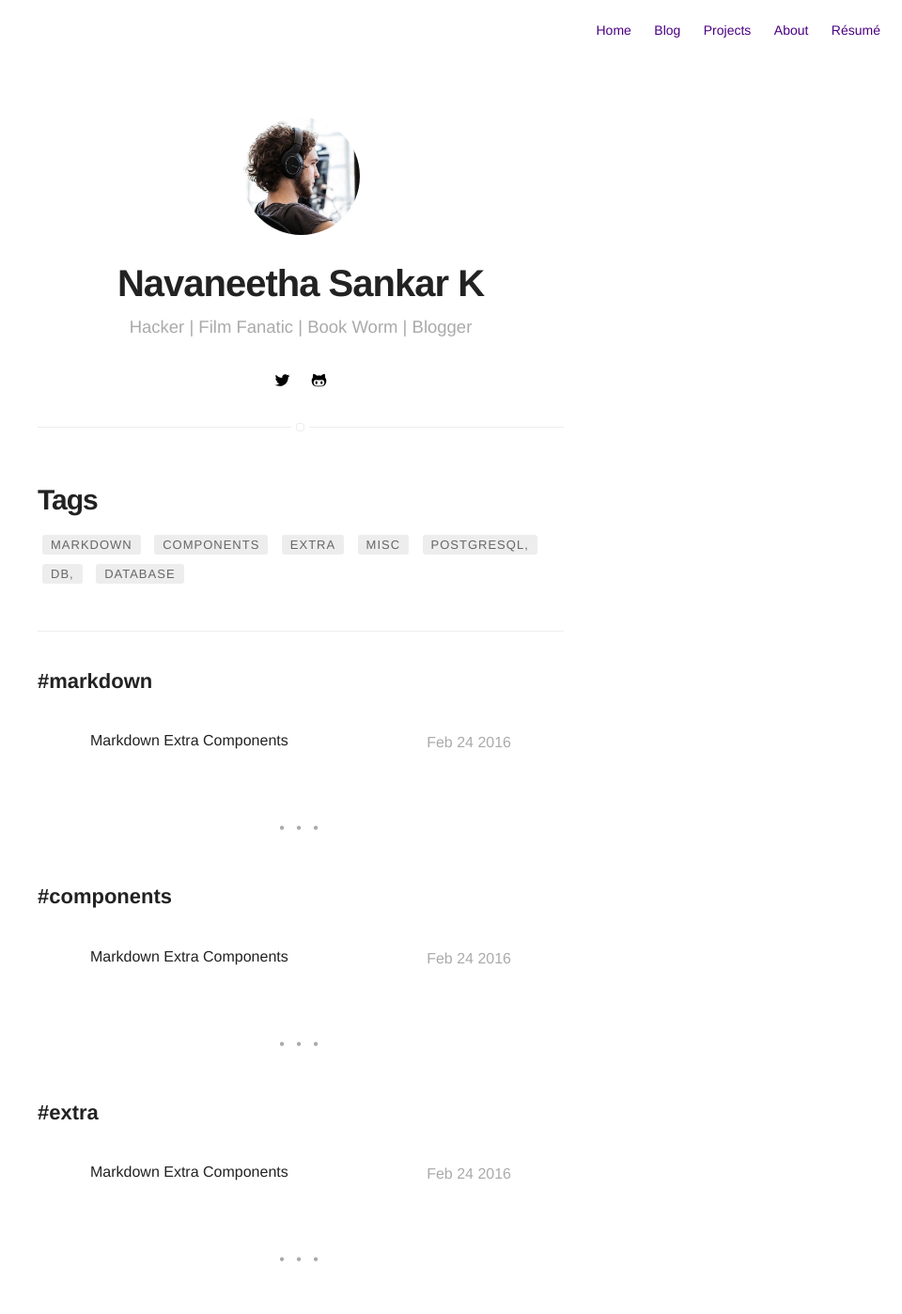
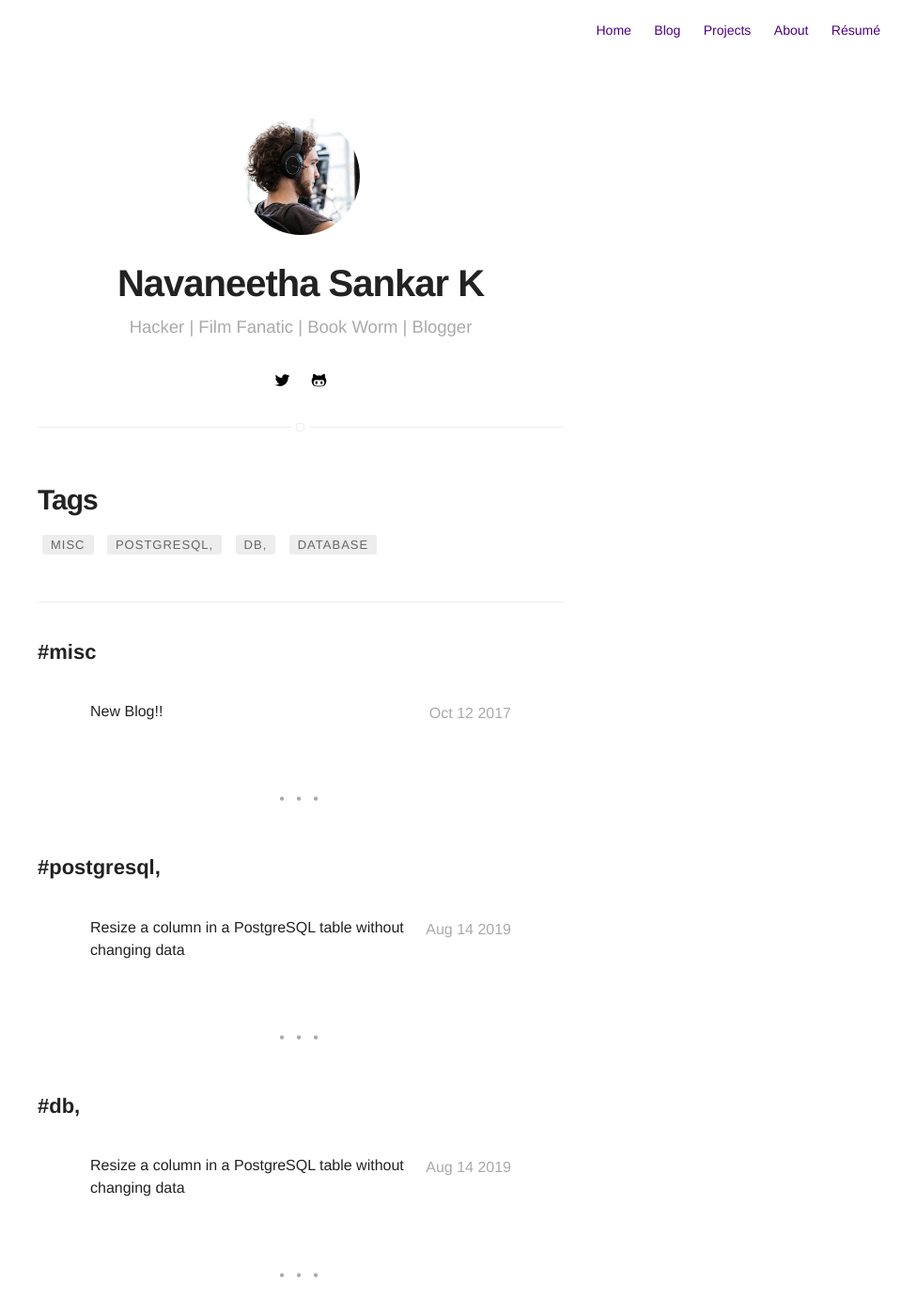
Before and after one commit to knsankar/knsankar.github.io, a Jekyll site: the page built from tags.html, in a window 1280 px wide and 1400 px high. Shown: the whole window at 94% size, without its empty margins (320-1280 px from the left). Built offline with Jekyll 4.4.1, drawn with Linux system fonts in a browser that asks for light colours.

Commit message:
New Template
New Template

```diff
--- a/_posts/2015-02-24-markdown-extra-components.markdown
+++ /dev/null
@@ -1,196 +0,0 @@
----
-title: "Markdown Extra Components"
-layout: post
-date: 2016-02-24 22:48
-image: /assets/images/markdown.jpg
-headerImage: false
-tag:
-- markdown
-- components
-- extra
-category: blog
-author: jamesfoster
-description: Markdown summary with different options
----
-
-## Summary:
-
-You can pick as item to see how to apply in markdown.
-
-#### Especial Elements
-- [Evidence](#evidence)
-- [Side-by-Side](#side-by-side)
-- [Star](#star)
-- [Especial Breaker](#especial-breaker)
-- [Spoiler](#spoiler)
-
-#### External Elements
-- [Gist](#gist)
-- [Codepen](#codepen)
-- [Slideshare](#slideshare)
-- [Videos](#videos)
-
----
-
-## Evidence
-
-You can try the evidence!
-
-<span class="evidence">Paragraphs can be written like so. A paragraph is the basic block of Markdown. A paragraph is what text will turn into when there is no reason it should become anything else.</span>
-
-{% highlight html %}
-<span class="evidence">Paragraphs can be written like so. A paragraph is the basic block of Markdown. A paragraph is what text will turn into when there is no reason it should become anything else.</span>
-{% endhighlight %}
-
----
-
-## Side-by-side
-
-Like the [Medium](https://medium.com/) component.
-
-**Image** on the left and **Text** on the right:
-
-{% highlight html %}
-<div class="side-by-side">
-    <div class="toleft">
-        <img class="image" src="{{ site.url }}/{{ site.picture }}" alt="Alt Text">
-        <figcaption class="caption">Photo by John Doe</figcaption>
-    </div>
-
-    <div class="toright">
-        <p>Lorem ipsum dolor sit amet, consectetur adipisicing elit, sed do eiusmod tempor incididunt ut labore et dolore magna aliqua. Ut enim ad minim veniam, quis nostrud exercitation ullamco laboris nisi ut aliquip ex ea commodo consequat. Duis aute irure dolor in reprehenderit in voluptate velit esse cillum dolore eu fugiat nulla pariatur. Excepteur sint occaecat cupidatat non proident, sunt in culpa qui officia deserunt mollit anim id est laborum.</p>
-    </div>
-</div>
-{% endhighlight %}
-
-<div class="side-by-side">
-    <div class="toleft">
-        <img class="image" src="{{ site.url }}/{{ site.picture }}" alt="Alt Text">
-        <figcaption class="caption">Photo by John Doe</figcaption>
-    </div>
-
-    <div class="toright">
-        <p>Lorem ipsum dolor sit amet, consectetur adipisicing elit, sed do eiusmod tempor incididunt ut labore et dolore magna aliqua. Ut enim ad minim veniam, quis nostrud exercitation ullamco laboris nisi ut aliquip ex ea commodo consequat. Duis aute irure dolor in reprehenderit in voluptate velit esse cillum dolore eu fugiat nulla pariatur. Excepteur sint occaecat cupidatat non proident, sunt in culpa qui officia deserunt mollit anim id est laborum.</p>
-    </div>
-</div>
-
-**Text** on the left and **Image** on the right:
-
-{% highlight html %}
-<div class="side-by-side">
-    <div class="toleft">
-        <p>Lorem ipsum dolor sit amet, consectetur adipisicing elit, sed do eiusmod tempor incididunt ut labore et dolore magna aliqua. Ut enim ad minim veniam, quis nostrud exercitation ullamco laboris nisi ut aliquip ex ea commodo consequat. Duis aute irure dolor in reprehenderit in voluptate velit esse cillum dolore eu fugiat nulla pariatur. Excepteur sint occaecat cupidatat non proident, sunt in culpa qui officia deserunt mollit anim id est laborum.</p>
-    </div>
-
-    <div class="toright">
-        <img class="image" src="{{ site.url }}/{{ site.picture }}" alt="Alt Text">
-        <figcaption class="caption">Photo by John Doe</figcaption>
-    </div>
-</div>
-{% endhighlight %}
-
-<div class="side-by-side">
-    <div class="toleft">
-        <p>Lorem ipsum dolor sit amet, consectetur adipisicing elit, sed do eiusmod tempor incididunt ut labore et dolore magna aliqua. Ut enim ad minim veniam, quis nostrud exercitation ullamco laboris nisi ut aliquip ex ea commodo consequat. Duis aute irure dolor in reprehenderit in voluptate velit esse cillum dolore eu fugiat nulla pariatur. Excepteur sint occaecat cupidatat non proident, sunt in culpa qui officia deserunt mollit anim id est laborum.</p>
-    </div>
-
-    <div class="toright">
-        <img class="image" src="{{ site.url }}/{{ site.picture }}" alt="Alt Text">
-        <figcaption class="caption">Photo by John Doe</figcaption>
-    </div>
-</div>
-
----
-
-## Star
-
-You can give evidence to a post. Just add the tag to the markdown file.
-
-{% highlight raw %}
-star: true
-{% endhighlight %}
-
----
-
-## Especial Breaker
-
-You can add a especial *hr* to your text.
-
-{% highlight html %}
-<div class="breaker"></div>
-{% endhighlight %}
-
-<div class="breaker"></div>
-
----
-
-## Spoiler
-
-You can add an especial hidden content that appears on hover.
-
-{% highlight html %}
-<div class="spoiler"><p>your content</p></div>
-{% endhighlight %}
-
-<div class="spoiler"><p>Lorem ipsum dolor sit amet, consectetur adipisicing elit, sed do eiusmod tempor incididunt ut labore et dolore magna aliqua. Ut enim ad minim veniam, quis nostrud exercitation ullamco laboris nisi ut aliquip ex ea commodo consequat. Duis aute irure dolor in reprehenderit in voluptate velit esse cillum dolore eu fugiat nulla pariatur. Excepteur sint occaecat cupidatat non proident, sunt in culpa qui officia deserunt mollit anim id est laborum.</p></div>
-
----
-
-## Gist
-
-You can add Gists from github.
-
-{% highlight raw %}
-{ % gist sergiokopplin/91ff4220480727b47224245ee2e9c291 % }
-{% endhighlight %}
-
-{% gist sergiokopplin/91ff4220480727b47224245ee2e9c291 %}
-
----
-
-## Codepen
-
-You can add Pens from Codepen.
-
-{% highlight html %}
-<p data-height="268" data-theme-id="0" data-slug-hash="gfdDu" data-default-tab="result" data-user="chriscoyier" class='codepen'>
-    See the Pen <a href='https://codepen.io/chriscoyier/pen/gfdDu/'>Crappy Recreation of the Book Cover of *The Flame Alphabet*</a> by Chris Coyier (<a href='https://codepen.io/chriscoyier'>@chriscoyier</a>) on <a href='https://codepen.io'>CodePen</a>.
-</p>
-<script async src="//assets.codepen.io/assets/embed/ei.js"></script>
-{% endhighlight %}
-
-<p data-height="268" data-theme-id="0" data-slug-hash="gfdDu" data-default-tab="result" data-user="chriscoyier" class='codepen'>See the Pen <a href='https://codepen.io/chriscoyier/pen/gfdDu/'>Crappy Recreation of the Book Cover of *The Flame Alphabet*</a> by Chris Coyier (<a href='https://codepen.io/chriscoyier'>@chriscoyier</a>) on <a href='https://codepen.io'>CodePen</a>.</p>
-<script async src="//assets.codepen.io/assets/embed/ei.js"></script>
-
----
-
-## Slideshare
-
-Add your presentations here!
-
-{% highlight html %}
-<iframe src="//www.slideshare.net/slideshow/embed_code/key/hqDhSJoWkrHe7l" width="560" height="310" frameborder="0" marginwidth="0" marginheight="0" scrolling="no" style="border:1px solid #CCC; border-width:1px; margin-bottom:5px; max-width: 100%;" allowfullscreen> </iframe>
-{% endhighlight %}
-
-<iframe src="//www.slideshare.net/slideshow/embed_code/key/hqDhSJoWkrHe7l" width="560" height="310" frameborder="0" marginwidth="0" marginheight="0" scrolling="no" style="border:1px solid #CCC; border-width:1px; margin-bottom:5px; max-width: 100%;" allowfullscreen> </iframe>
-
----
-
-## Videos
-
-Do you want some videos? Youtube, Vimeo or Vevo? Copy the embed code and paste on your post!
-
-**Example**
-
-{% highlight html %}
-<iframe width="560" height="310" src="https://www.youtube.com/embed/r7XhWUDj-Ts" frameborder="0" allowfullscreen></iframe>
-{% endhighlight %}
-
-<iframe width="560" height="310" src="https://www.youtube.com/embed/r7XhWUDj-Ts" frameborder="0" allowfullscreen></iframe>
-
-[1]: https://daringfireball.net/projects/markdown/
-[2]: https://www.fileformat.info/info/unicode/char/2163/index.htm
-[3]: https://www.markitdown.net/
-[4]: https://daringfireball.net/projects/markdown/basics
-[5]: https://daringfireball.net/projects/markdown/syntax
-[6]: https://kune.fr/wp-content/uploads/2013/10/ghost-blog.jpg
--- a/_posts/2017-10-12-welcome-to-my-blog.markdown
+++ b/_posts/2017-10-12-welcome-to-my-blog.markdown
@@ -3,6 +3,10 @@ title:  "New Blog!!"
 date:   2017-10-12 15:04:23
 categories: misc
 tags: misc
+layout: post
+category: blog
+headerImage: false
+author: Navaneetha Sankar
 ---
 
 Hello Guys,
```
